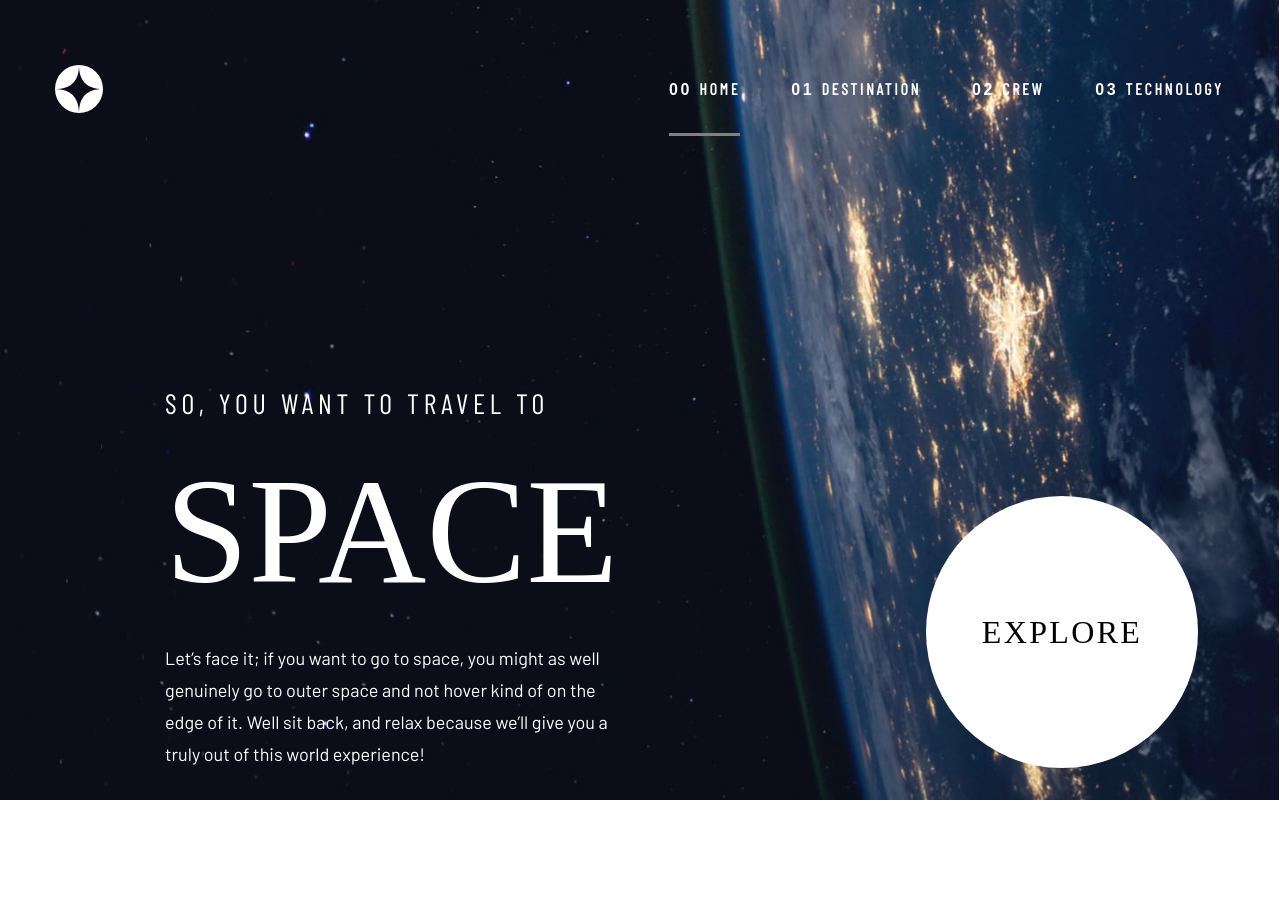
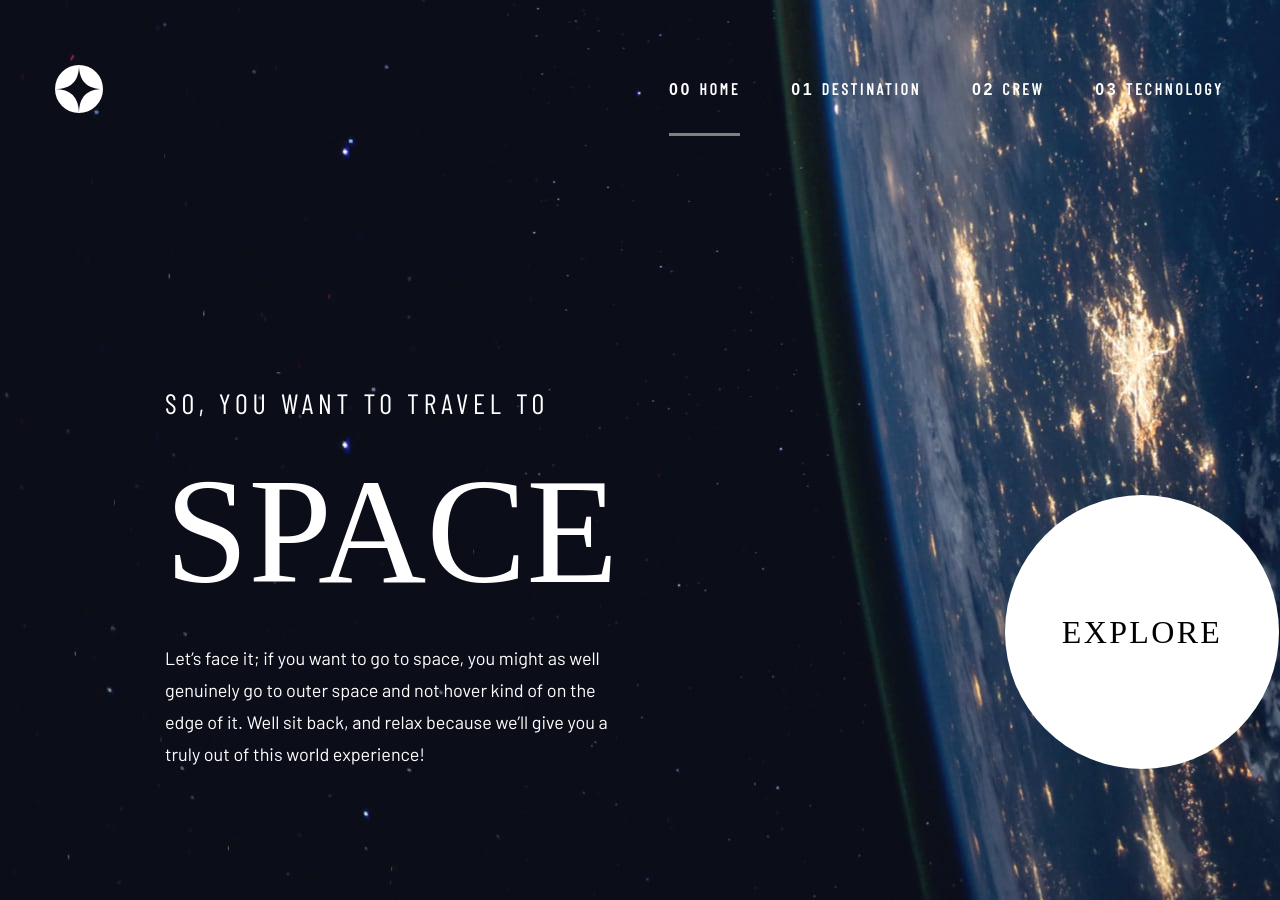
Before and after one commit to JorchRL/spaceTourism-website, a React (Create React App) app: page / in a window 1280 px wide. Shown: the top 900 px of the page. Built offline with nearby package versions, Linux system fonts and the light colour scheme; a web font is replaced by a local one.

Commit message:
Fix display when window resized (pre-responsive)

```diff
--- a/src/app.scss
+++ b/src/app.scss
@@ -17,6 +17,8 @@
     margin: auto;
     width: 100vw * 4;
     height: 100vh;
+    min-width: $desktopWidth * 4;
+    min-height: $desktopHeight;
     display: flex;
     align-items: center;
     justify-content: flex-start;
--- a/src/pages/Home.jsx
+++ b/src/pages/Home.jsx
@@ -18,8 +18,11 @@ const Home = () => {
           </div>
         </div>
         <div className='right'>
-          <div className='circle'></div>
-          <h3>Explore</h3>
+          <div className='circleContainer'>
+            <div className='bgCircle'></div>
+            <div className='circle'></div>
+            <h3>Explore</h3>
+          </div>
         </div>
       </div>
     </div>
--- a/src/pages/home.scss
+++ b/src/pages/home.scss
@@ -5,11 +5,13 @@
   background-size: cover;
   width: 100vw;
   height: 100vh;
+  min-height: $desktopHeight;
+  min-width: $desktopWidth;
   display: flex;
   justify-content: center;
 
   .contentContainer {
-    outline: 1px solid white;
+    // outline: 1px solid white;
     width: $desktopWidth;
     height: $desktopHeight;
     display: flex;
@@ -59,16 +61,55 @@
       align-items: center;
       justify-content: center;
       height: 100%;
+      .circleContainer {
+        margin: 364px 0px 0px 116px;
+        z-index: 10;
+        // outline: 1px solid white;
+        display: flex;
+        align-items: center;
+        justify-content: center;
+        cursor: pointer;
+
+        &:hover {
+          .bgCircle {
+            width: 370px;
+            height: 370px;
+            opacity: 0.5;
+          }
+          h3 {
+            // transform: scale(1.2);
+            font-size: 35px;
+          }
           .circle {
-        margin: 364px 0px 0px 116px;
-        width: 272px;
-        height: 272px;
+            width: 250px;
+            height: 250px;
+          }
+        }
+
+        .circle {
+          width: 274px;
+          height: 274px;
           background-color: white;
           border-radius: 50%;
+          position: absolute;
+          z-index: 3;
+          transition: all 0.5s ease;
         }
+        .bgCircle {
+          // content: "hey";
+          // display: block;
+          width: 200px;
+          height: 200px;
+          border-radius: 50%;
+          background-color: #373942;
+          opacity: 0.8;
+          z-index: 2;
+          transition: all 0.5s ease;
+        }
+
         h3 {
           text-transform: uppercase;
-        margin: 364px 0px 0px 116px;
+          // margin: 364px 0px 0px 116px;
           position: absolute;
           color: black;
           z-index: 2;
@@ -76,7 +117,11 @@
           font-size: $heading4Size;
           font-weight: 100;
           letter-spacing: $subheading2Spacing;
+          z-index: 11;
+          transition: all 0.5s ease;
+          // display: block;
         }
       }
     }
   }
+}
```
Lines whose indentation alone changed are shown as unchanged.
